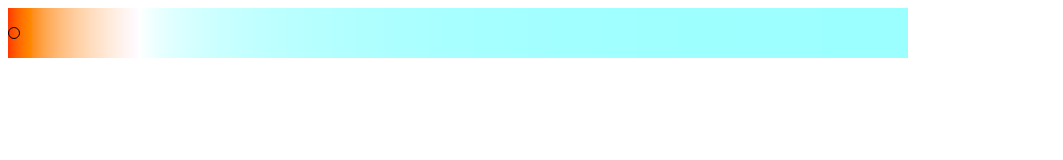
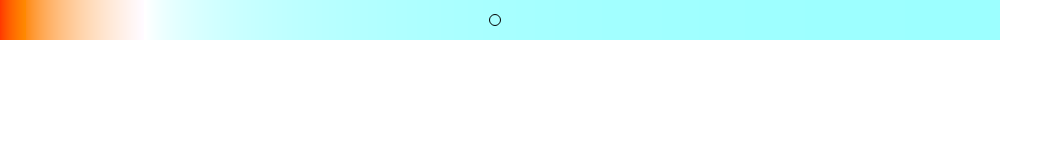
Before and after one commit to EvilEl/color-temperature, a website built with Vite: page index.html in a window 1280 px wide. Shown: the whole page, without its empty margins (0-1063 px from the left). Built offline with nearby package versions, Linux system fonts and the light colour scheme.

Commit message:
added-method-set-color

```diff
--- /dev/null
+++ b/src/classes/BuildCanvas.ts
@@ -0,0 +1,83 @@
+import { colorTemperature2rgb, getRgbValues } from "../utility";
+import { Controllers } from "./Controllers";
+import { IColorTemperature } from "./models";
+
+export class BuildCanvas {
+  kelvinStart: number;
+  kelvinEnd: number;
+  canvas: HTMLCanvasElement;
+  radio: HTMLDivElement;
+  private _color: string;
+  rectCanvas: DOMRect;
+  rectRadio: DOMRect;
+  context: CanvasRenderingContext2D;
+
+  constructor(options: IColorTemperature) {
+    this.kelvinStart = options.kelvinStart ?? 1000;
+    this.kelvinEnd = options.kelvinEnd ?? 40000;
+    this.canvas = options.canvas;
+    this.radio = options.radio;
+    this._color = options.color ?? "";
+    this.context = this.canvas.getContext("2d", {
+      willReadFrequently: true,
+    }) as CanvasRenderingContext2D;
+    this.rectCanvas = this.canvas.getBoundingClientRect();
+    this.rectRadio = this.radio.getBoundingClientRect();
+  }
+
+  get color(): string {
+    return this._color;
+  }
+
+  set color(value: string) {
+    this._color = value;
+  }
+
+  private getData(): number[][] {
+    const imageData = this.context.getImageData(0, 0, this.canvas.width, 1);
+    const formData: number[][] = [];
+    for (let i = 0; i < imageData.data.length; i += 4) {
+      const newArr = [...imageData.data.slice(i, i + 3)] as number[];
+      if (!formData.includes(newArr)) {
+        formData.push(newArr);
+      }
+    }
+    return formData;
+  }
+
+  private getSelectedColorIndex(rgb: string): number {
+    if (!rgb) {
+      return 0;
+    }
+    const rgbValues = getRgbValues(rgb);
+    const data = this.getData();
+    const findIndex = data.findIndex((item) => {
+      if (!rgbValues) {
+        return -1;
+      }
+      return item.every((item, index) => {
+        return item === Number(rgbValues[index]);
+      });
+    });
+    return findIndex + this.rectRadio.width;
+  }
+
+  public create(): void {
+    this.canvas.width = this.canvas.clientWidth;
+    this.canvas.height = this.canvas.clientHeight;
+    const { width, height } = this.canvas;
+    for (let w = 0; w < width; w++) {
+      for (let h = 0; h < height; h++) {
+        const kelvin =
+          ((this.kelvinEnd - this.kelvinStart) / width) * w + this.kelvinStart;
+        const rgb = colorTemperature2rgb(kelvin);
+        this.context.fillStyle = `rgba(${rgb.red}, ${rgb.green}, ${rgb.blue})`;
+        this.context.fillRect(w, h, 1, 1);
+      }
+    }
+    const selectedColorIndex = this.getSelectedColorIndex(this.color);
+    const controllers = new Controllers(this.canvas, this.radio, this.context);
+    controllers.moveAt({ x: Number(selectedColorIndex) } as MouseEvent);
+    this.color = controllers.color;
+  }
+}
--- a/src/classes/handlingMouse.ts
+++ b/src/classes/Controllers.ts
@@ -1,39 +1,47 @@
-import { getColor } from "../utility";
+export class Controllers {
+  private _color: string;
 
-export class HandlingMouse {
   canvas: HTMLCanvasElement;
   radio: HTMLDivElement;
-  #color = "";
   mouseUp: () => void;
   mouseMove: (event: MouseEvent) => void;
   rectRadio: DOMRect;
   rectCanvas: DOMRect;
-  constructor(canvas: HTMLCanvasElement, radio: HTMLDivElement) {
+  context: CanvasRenderingContext2D;
+  constructor(
+    canvas: HTMLCanvasElement,
+    radio: HTMLDivElement,
+    context: CanvasRenderingContext2D
+  ) {
     this.canvas = canvas;
     this.radio = radio;
 
-    this.#color = "";
+    this.radio.addEventListener("pointerdown", this.onMouseDown.bind(this));
+    this.canvas.addEventListener("click", this.moveAt.bind(this));
 
-    this.radio?.addEventListener("pointerdown", this.onMouseDown.bind(this));
-    this.canvas?.addEventListener("click", this.moveAt.bind(this));
+    this._color = radio.style.background;
 
     this.mouseUp = this.onMouseUp.bind(this);
     this.mouseMove = this.onMouseMove.bind(this);
 
     this.rectRadio = radio.getBoundingClientRect();
     this.rectCanvas = canvas.getBoundingClientRect();
-  }
 
-  public get color() {
-    return this.#color;
+    this.context = context;
   }
   //нажимаем
   onMouseDown(event: MouseEvent): void {
-    console.log("im here");
-
     this.moveAt(event);
     document.addEventListener("pointerup", this.mouseUp);
     document.addEventListener("pointermove", this.mouseMove);
+  }
+
+  get color(): string {
+    return this._color;
+  }
+
+  set color(value: string) {
+    this._color = value;
   }
 
   //перемещение
@@ -43,7 +51,7 @@ export class HandlingMouse {
     this.radio.style.background = this.getColorCanvas(event);
   }
 
-  // //отпускаем
+  //отпускаем
   private onMouseUp(): void {
     document.removeEventListener("pointerup", this.mouseUp);
     document.removeEventListener("pointermove", this.mouseMove);
@@ -62,21 +70,12 @@ export class HandlingMouse {
     } else if (coordinateX > 100 - radioPercent) {
       formatCoordinate = 100 - radioPercent;
     }
-
     this.radio.style.left = `${formatCoordinate}%`;
-    this.radio.style.background = getColor({
-      event,
-      rectRadio: this.rectRadio,
-      rectCanvas: this.rectCanvas,
-      canvas: this.canvas,
-    });
-    this.#color = this.radio.style.background;
+    this.radio.style.background = this.getColorCanvas(event);
+    this.color = this.radio.style.background;
   }
 
   public getColorCanvas(event: MouseEvent): string {
-    const contextTwoD = this.canvas.getContext(
-      "2d"
-    ) as CanvasRenderingContext2D;
     const positionY = Math.floor(this.rectCanvas.height / 2);
     let positionX = Math.floor(
       event.x - this.rectCanvas.left - this.rectRadio.width
@@ -86,7 +85,7 @@ export class HandlingMouse {
     } else if (positionX + this.rectRadio.width > this.rectCanvas.width) {
       positionX = this.rectCanvas.width - 1;
     }
-    const imageData = contextTwoD.getImageData(positionX, positionY, 1, 1);
+    const imageData = this.context.getImageData(positionX, positionY, 1, 1);
     const pixels = imageData.data;
     const pixelColor = `rgba(${pixels[0]},${pixels[1]},${pixels[2]},${pixels[3]})`;
     return pixelColor;
--- /dev/null
+++ b/src/classes/CreateColorTemperature.ts
@@ -0,0 +1,40 @@
+import { render } from "../components/Native";
+import { BuildCanvas } from "./BuildCanvas";
+
+export class ColorTemperature {
+  width: number;
+  height: number;
+  instance: string;
+  component: string;
+  canvasRender: BuildCanvas | null;
+  constructor(instance: string, width: number, height: number) {
+    this.width = width;
+    this.height = height;
+    this.instance = instance;
+    this.component = render(this.width, this.height);
+    this.canvasRender = null;
+  }
+
+  create() {
+    document.querySelector<HTMLDivElement>(
+      this.instance
+    )!.innerHTML = `${this.component}`;
+    const canvas = document.querySelector("#canvas") as HTMLCanvasElement;
+    const radio = document.querySelector("#radio") as HTMLDivElement;
+    this.canvasRender = new BuildCanvas({
+      kelvinStart: 1000,
+      kelvinEnd: 40000,
+      canvas,
+      radio,
+      color: "rgb(168, 255, 255)",
+    });
+    this.canvasRender.create();
+  }
+
+  get color(): string {
+    if (!this.canvasRender) {
+      return "";
+    }
+    return this.canvasRender.color;
+  }
+}
--- a/src/classes/index.ts
+++ b/src/classes/index.ts
@@ -1,2 +1,3 @@
-export * from "./nadlingCanvas";
-export * from "./handlingMouse";
+export * from "./BuildCanvas";
+export * from "./Controllers";
+export * from "./CreateColorTemperature";
--- /dev/null
+++ b/src/classes/models/index.ts
@@ -0,0 +1 @@
+export * from "./i-color-temperature";
--- a/src/classes/nadlingCanvas.ts
+++ /dev/null
@@ -1,39 +0,0 @@
-import { colorTemperature2rgb } from "../utility/colorTemperature";
-
-export class HandlingCanvas {
-  kelvinStart: number = 1000;
-  kelvinEnd: number = 40000;
-  canvas: HTMLCanvasElement;
-  radio: HTMLDivElement;
-  constructor(
-    kelvinStart: number,
-    kelvinEnd: number,
-    canvas: HTMLCanvasElement,
-    radio: HTMLDivElement
-  ) {
-    this.kelvinStart = kelvinStart;
-    this.kelvinEnd = kelvinEnd;
-    this.canvas = canvas;
-    this.radio = radio;
-  }
-
-  public buildCanvasColorTemperature(): void {
-    if (!this.canvas) {
-      return;
-    }
-    const context = this.canvas.getContext("2d") as CanvasRenderingContext2D;
-    this.canvas.width = this.canvas.clientWidth;
-    this.canvas.height = this.canvas.clientHeight;
-    const { width, height } = this.canvas;
-    context.clearRect(0, 0, context.canvas.width, context.canvas.height);
-    for (let w = 0; w < width; w++) {
-      for (let h = 0; h < height; h++) {
-        const kelvin =
-          ((this.kelvinEnd - this.kelvinStart) / width) * w + this.kelvinStart;
-        const rgb = colorTemperature2rgb(kelvin);
-        context.fillStyle = `rgba(${rgb.red}, ${rgb.green}, ${rgb.blue})`;
-        context.fillRect(w, h, 1, 1);
-      }
-    }
-  }
-}
--- /dev/null
+++ b/src/components/Native/index.ts
@@ -0,0 +1,8 @@
+export function render(width: number, height: number) {
+  return `<div class="im-color-picker">
+  <div class="im-color-picker__container" style="width: ${width}px; height: ${height}px">
+    <canvas id="canvas" class="im-color-picker__canvas"> </canvas>
+    <div id="radio" class="im-color-picker__radio"></div>
+  </div>
+</div>`;
+}
--- a/src/main.ts
+++ b/src/main.ts
@@ -1,25 +1,8 @@
 import "./style.css";
-import { HandlingCanvas, HandlingMouse } from "./classes";
+import { ColorTemperature } from "./classes";
 
-document.querySelector<HTMLDivElement>("#app")!.innerHTML = `
-<div class="im-color-picker">
-    <div class="im-color-picker__container"
-    style="width:900px;height:50px">
-  <canvas
-    id="canvas"
-    class="im-color-picker__canvas"
-  >
-  </canvas>
-  <div
-    id="radio"
-    class="im-color-picker__radio"
-  ></div>
-</div>
-</div>
-`;
+const colorTemperature = new ColorTemperature("#app", 1000, 40);
 
-const canvas = document.querySelector("#canvas") as HTMLCanvasElement;
-const radio = document.querySelector("#radio") as HTMLDivElement;
-const canvasRender = new HandlingCanvas(1000, 40000, canvas, radio);
-canvasRender.buildCanvasColorTemperature();
-new HandlingMouse(canvas, radio);
+colorTemperature.create();
+
+console.log(colorTemperature.color);
--- a/src/style.css
+++ b/src/style.css
@@ -1,3 +1,6 @@
+body {
+  margin: 0;
+}
 .im-color-picker {
   display: flex;
 }
--- a/src/utility/getColor.ts
+++ /dev/null
@@ -1,24 +0,0 @@
-import { IGetColor } from "./models";
-
-export function getColor({
-  event,
-  rectRadio,
-  rectCanvas,
-  canvas,
-}: IGetColor): string {
-  if (!canvas) {
-    return "";
-  }
-  const context = canvas.getContext("2d") as CanvasRenderingContext2D;
-  const positionY = Math.floor(rectCanvas.height / 2);
-  let positionX = Math.floor(event.x - rectCanvas.left - rectRadio.width);
-  if (positionX < 0) {
-    positionX = 1;
-  } else if (positionX + rectRadio.width > rectCanvas.width) {
-    positionX = rectCanvas.width - 1;
-  }
-  const imageData = context.getImageData(positionX, positionY, 1, 1);
-  const pixels = imageData.data;
-  const pixelColor = `rgba(${pixels[0]},${pixels[1]},${pixels[2]},${pixels[3]})`;
-  return pixelColor;
-}
--- /dev/null
+++ b/src/utility/getRgbValues.ts
@@ -0,0 +1,8 @@
+export function getRgbValues(rgb: string): string[] | null {
+  const matchColors = /rgb\((\d{1,3}), (\d{1,3}), (\d{1,3})\)/;
+  const result = matchColors.exec(rgb);
+  if (!result) {
+    return null;
+  }
+  return result.slice(1, 4);
+}
--- a/src/utility/index.ts
+++ b/src/utility/index.ts
@@ -1,2 +1,2 @@
 export * from "./colorTemperature";
-export * from "./getColor";
+export * from "./getRgbValues";
```
Also changed, not shown: src/classes/models/i-color-temperature.ts (added, +7 -0 lines).
